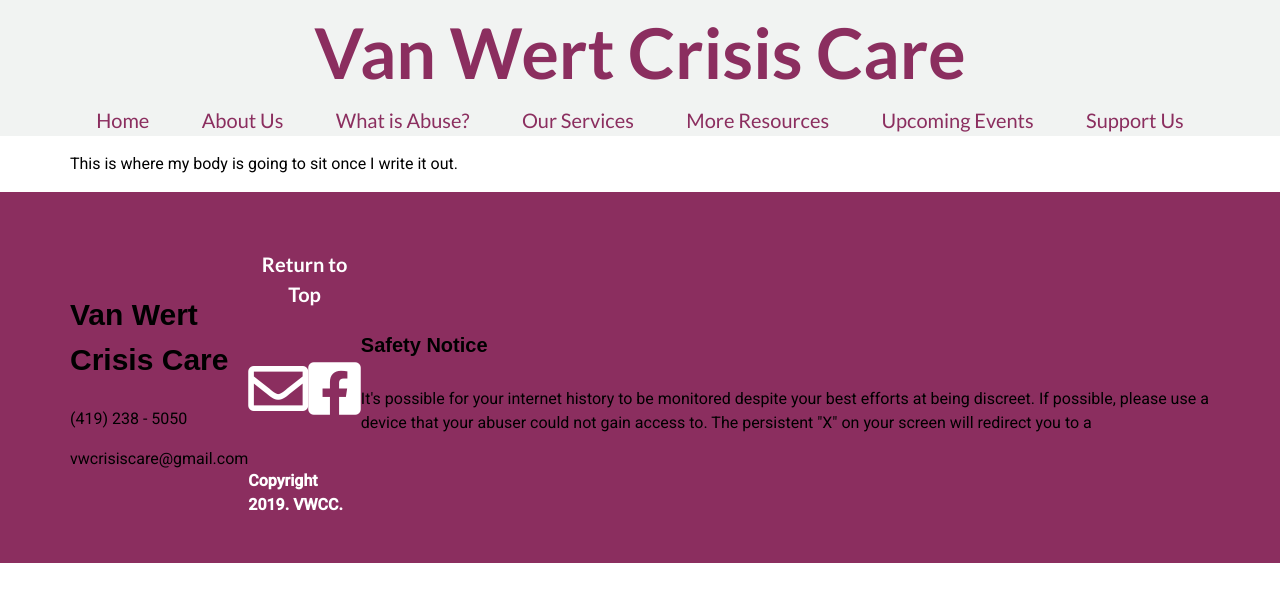
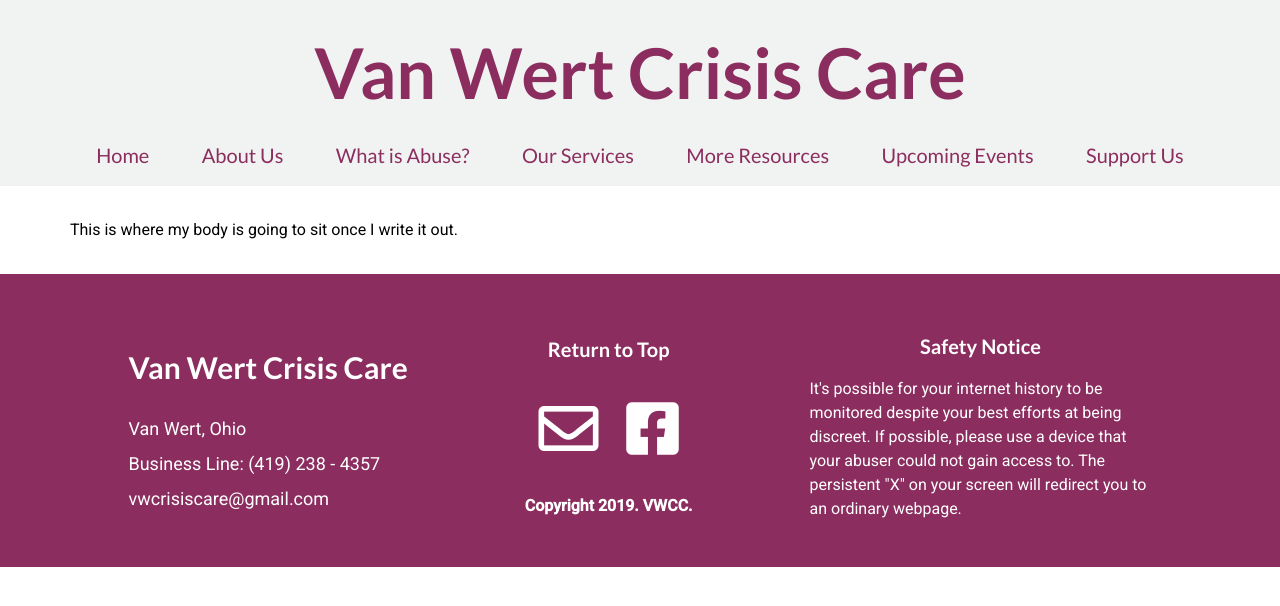
Before and after one commit to nhtaylor/vwcc, a plain HTML site: page index.html in a window 1280 px wide. Drawn offline with nearby package versions, Linux system fonts and the light colour scheme; a script that the page names is missing.

Commit message:
footer spacing

```diff
--- a/css/main.css
+++ b/css/main.css
@@ -12,13 +12,15 @@ body {
 
 .header-container {
   background-color: #f1f3f2;
+	margin-bottom: 32px;
+	padding-bottom: 15px;
 }
 
 .container {
 	max-width: 1140px;
   /* max-height: 150px; */
 	margin: auto;
-  /* padding-top: 25px; */
+  padding-top: 20px;
 }
 
 .container a {
@@ -42,6 +44,7 @@ body {
   justify-content: space-around;
   width: 100%;
   overflow: hidden;
+	margin: 15px 0 0 0;
 }
 
 .body {
@@ -60,6 +63,7 @@ p {
 
 footer {
   background-color: #8B2E5F;
+		margin-top: 32px;
 }
 
 .footer-container {
@@ -75,7 +79,18 @@ footer {
 }
 
 #left-foot {
+	max-width: 30%;
+}
 
+#left-foot p {
+	color: white;
+	margin: 8px 0 8px 0;
+	font-size: 18px;
+}
+
+#left-foot h2 {
+	color: white;
+	font-family: 'Lato', serif;
 }
 
 #center-foot {
@@ -83,6 +98,7 @@ footer {
   justify-content: space-around;
   align-items: center;
   flex-direction: column;
+	max-width: 30%;
 }
 
 #return {
@@ -94,7 +110,7 @@ footer {
 .social-media {
   display: flex;
   justify-content: space-around;
-  margin: 50px 0 50px 0;
+  margin: 35px 0 35px 0;
 }
 
 .copyright {
@@ -110,6 +126,18 @@ footer {
   color: white;
 }
 
-#left-foot {
+#right-foot {
+	overflow-wrap: break-word;
+	max-width: 30%;
+}
 
+#right-foot h4 {
+	color: white;
+	font-family: 'Lato', serif;
+	margin-bottom: 16px;
+	text-align: center;
 }
+
+#right-foot p {
+	color: white;
+}
--- a/index.html
+++ b/index.html
@@ -39,9 +39,10 @@
 
       <div class="footer-container">
 
-        <div class="left-foot">
+        <div id="left-foot">
           <h2>Van Wert Crisis Care</h2>
-          <p>(419) 238 - 5050</p>
+          <p>Van Wert, Ohio</p>
+          <p>Business Line:  (419) 238 - 4357</p>
           <p> vwcrisiscare@gmail.com</p>
         </div> <!-- left-foot end -->
 
@@ -56,9 +57,9 @@
 
         </div> <!--center-foot end -->
 
-        <div class="right-foot">
+        <div id="right-foot">
           <h4>Safety Notice</h4>
-          <p>It's possible for your internet history to be monitored despite your best efforts at being discreet. If possible, please use a device that your abuser could not gain access to. The persistent "X" on your screen will redirect you to a </p>
+          <p>It's possible for your internet history to be monitored despite your best efforts at being discreet. If possible, please use a device that your abuser could not gain access to. The persistent "X" on your screen will redirect you to an ordinary webpage.</p>
         </div> <!-- right-foot end-->
       </div> <!-- footer-container end -->
     </footer>
```
